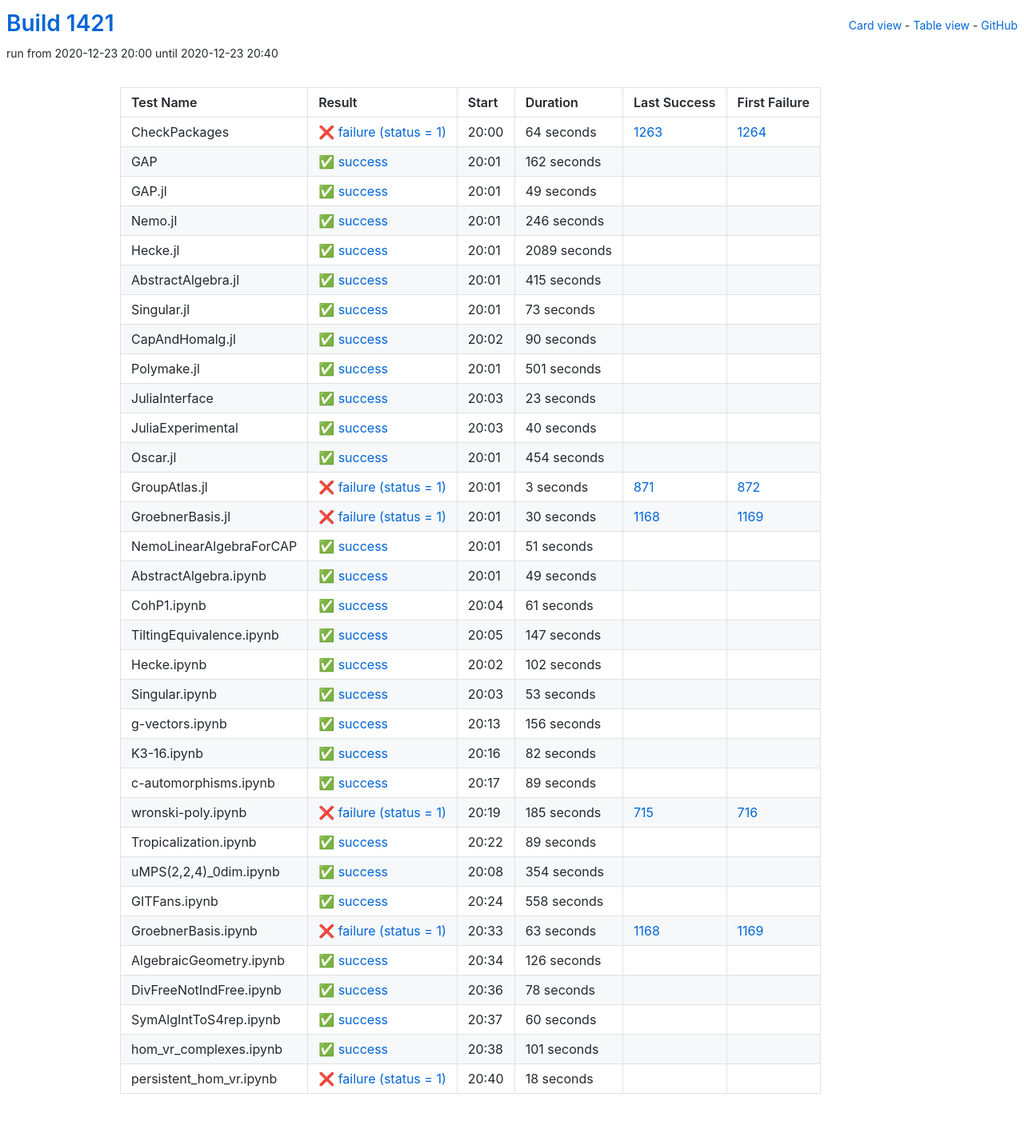
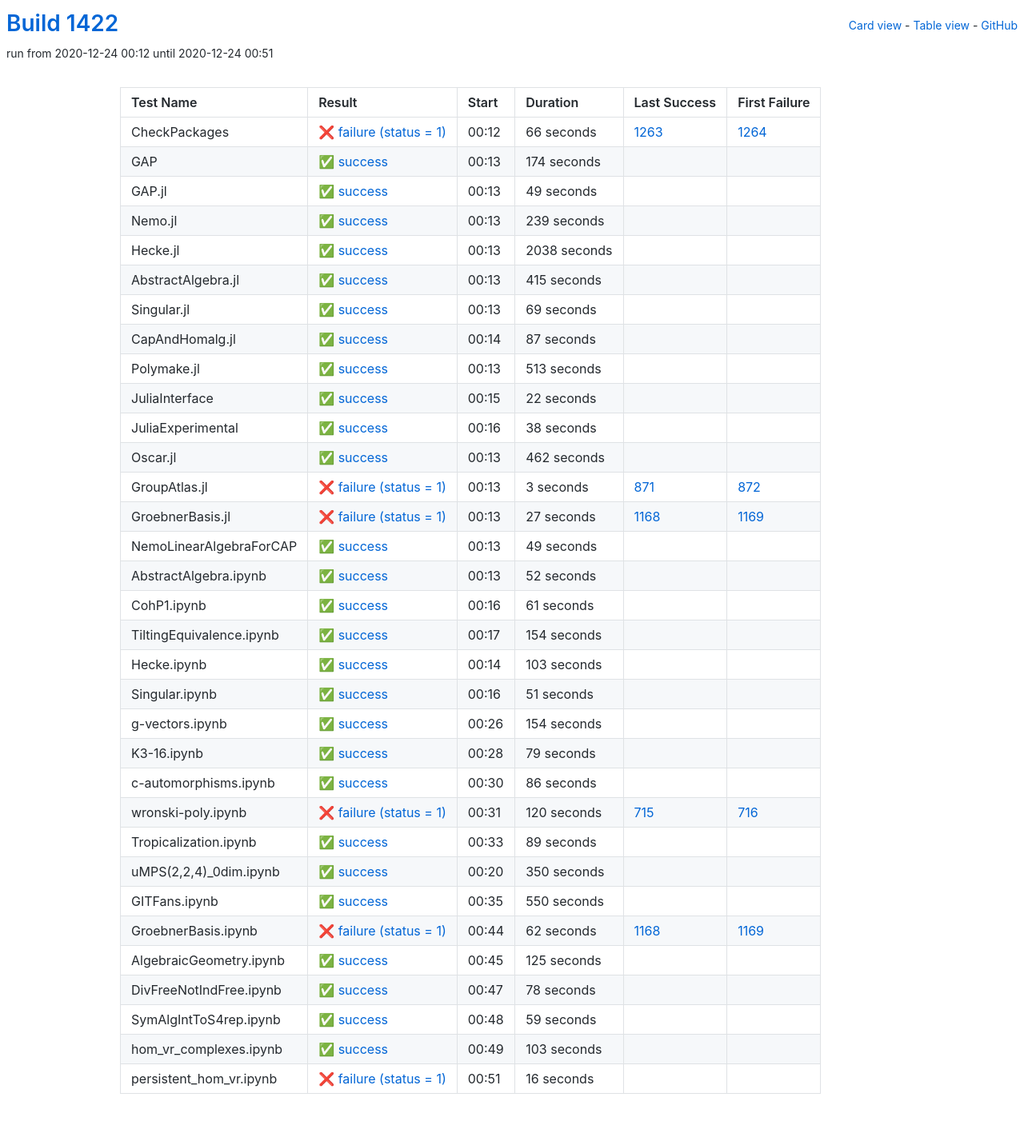
Before and after one commit to oscar-system/oscar-ci-status-stable, a Jekyll site: the page built from table.html, in a window 1280 px wide. Shown: the whole page at 80% size. Built offline with Jekyll 4.4.1, drawn with Linux system fonts in a browser that asks for light colours.

Commit message:
Build #1422

```diff
--- a/_data/ci.yml
+++ b/_data/ci.yml
@@ -1,6 +1,6 @@
 ---
-build: 1421
-build_url: https://oscarci.mathematik.uni-kl.de/job/oscar-stable/1421/
+build: 1422
+build_url: https://oscarci.mathematik.uni-kl.de/job/oscar-stable/1422/
 job: oscar-stable
 organization: oscar-system
 repo: oscar-ci-status-stable
@@ -8,32 +8,32 @@ repourl: https://github.com/oscar-system/oscar-ci-status-stable
 tests:
 - name: CheckPackages
   id: checkpackages
-  log: https://oscarci.mathematik.uni-kl.de/job/oscar-stable/1421/artifact/logs/build-1421/CheckPackages.log
-  start: 2020-12-23 20:00
+  log: https://oscarci.mathematik.uni-kl.de/job/oscar-stable/1422/artifact/logs/build-1422/CheckPackages.log
+  start: 2020-12-24 00:12
   success: false
   exitcode: 1
   status: failure
-  duration: 64
+  duration: 66
   last_success: 1263
   last_success_url: https://oscarci.mathematik.uni-kl.de/job/oscar-stable/1263/
   first_failure: 1264
   first_failure_url: https://oscarci.mathematik.uni-kl.de/job/oscar-stable/1264/
 - name: GAP
   id: gap
-  log: https://oscarci.mathematik.uni-kl.de/job/oscar-stable/1421/artifact/logs/build-1421/GAP.log
-  start: 2020-12-23 20:01
+  log: https://oscarci.mathematik.uni-kl.de/job/oscar-stable/1422/artifact/logs/build-1422/GAP.log
+  start: 2020-12-24 00:13
   success: true
   exitcode: 0
   status: success
-  duration: 162
+  duration: 174
   last_success: false
   last_success_url:
   first_failure: false
   first_failure_url:
 - name: GAP.jl
   id: gap-jl
-  log: https://oscarci.mathematik.uni-kl.de/job/oscar-stable/1421/artifact/logs/build-1421/GAP.jl.log
-  start: 2020-12-23 20:01
+  log: https://oscarci.mathematik.uni-kl.de/job/oscar-stable/1422/artifact/logs/build-1422/GAP.jl.log
+  start: 2020-12-24 00:13
   success: true
   exitcode: 0
   status: success
@@ -44,32 +44,32 @@ tests:
   first_failure_url:
 - name: Nemo.jl
   id: nemo-jl
-  log: https://oscarci.mathematik.uni-kl.de/job/oscar-stable/1421/artifact/logs/build-1421/Nemo.jl.log
-  start: 2020-12-23 20:01
+  log: https://oscarci.mathematik.uni-kl.de/job/oscar-stable/1422/artifact/logs/build-1422/Nemo.jl.log
+  start: 2020-12-24 00:13
   success: true
   exitcode: 0
   status: success
-  duration: 246
+  duration: 239
   last_success: false
   last_success_url:
   first_failure: false
   first_failure_url:
 - name: Hecke.jl
   id: hecke-jl
-  log: https://oscarci.mathematik.uni-kl.de/job/oscar-stable/1421/artifact/logs/build-1421/Hecke.jl.log
-  start: 2020-12-23 20:01
+  log: https://oscarci.mathematik.uni-kl.de/job/oscar-stable/1422/artifact/logs/build-1422/Hecke.jl.log
+  start: 2020-12-24 00:13
   success: true
   exitcode: 0
   status: success
-  duration: 2089
+  duration: 2038
   last_success: false
   last_success_url:
   first_failure: false
   first_failure_url:
 - name: AbstractAlgebra.jl
   id: abstractalgebra-jl
-  log: https://oscarci.mathematik.uni-kl.de/job/oscar-stable/1421/artifact/logs/build-1421/AbstractAlgebra.jl.log
-  start: 2020-12-23 20:01
+  log: https://oscarci.mathematik.uni-kl.de/job/oscar-stable/1422/artifact/logs/build-1422/AbstractAlgebra.jl.log
+  start: 2020-12-24 00:13
   success: true
   exitcode: 0
   status: success
@@ -80,80 +80,80 @@ tests:
   first_failure_url:
 - name: Singular.jl
   id: singular-jl
-  log: https://oscarci.mathematik.uni-kl.de/job/oscar-stable/1421/artifact/logs/build-1421/Singular.jl.log
-  start: 2020-12-23 20:01
+  log: https://oscarci.mathematik.uni-kl.de/job/oscar-stable/1422/artifact/logs/build-1422/Singular.jl.log
+  start: 2020-12-24 00:13
   success: true
   exitcode: 0
   status: success
-  duration: 73
+  duration: 69
   last_success: false
   last_success_url:
   first_failure: false
   first_failure_url:
 - name: CapAndHomalg.jl
   id: capandhomalg-jl
-  log: https://oscarci.mathematik.uni-kl.de/job/oscar-stable/1421/artifact/logs/build-1421/CapAndHomalg.jl.log
-  start: 2020-12-23 20:02
+  log: https://oscarci.mathematik.uni-kl.de/job/oscar-stable/1422/artifact/logs/build-1422/CapAndHomalg.jl.log
+  start: 2020-12-24 00:14
   success: true
   exitcode: 0
   status: success
-  duration: 90
+  duration: 87
   last_success: false
   last_success_url:
   first_failure: false
   first_failure_url:
 - name: Polymake.jl
   id: polymake-jl
-  log: https://oscarci.mathematik.uni-kl.de/job/oscar-stable/1421/artifact/logs/build-1421/Polymake.jl.log
-  start: 2020-12-23 20:01
+  log: https://oscarci.mathematik.uni-kl.de/job/oscar-stable/1422/artifact/logs/build-1422/Polymake.jl.log
+  start: 2020-12-24 00:13
   success: true
   exitcode: 0
   status: success
-  duration: 501
+  duration: 513
   last_success: false
   last_success_url:
   first_failure: false
   first_failure_url:
 - name: JuliaInterface
   id: juliainterface
-  log: https://oscarci.mathematik.uni-kl.de/job/oscar-stable/1421/artifact/logs/build-1421/JuliaInterface.log
-  start: 2020-12-23 20:03
+  log: https://oscarci.mathematik.uni-kl.de/job/oscar-stable/1422/artifact/logs/build-1422/JuliaInterface.log
+  start: 2020-12-24 00:15
   success: true
   exitcode: 0
   status: success
-  duration: 23
+  duration: 22
   last_success: false
   last_success_url:
   first_failure: false
   first_failure_url:
 - name: JuliaExperimental
   id: juliaexperimental
-  log: https://oscarci.mathematik.uni-kl.de/job/oscar-stable/1421/artifact/logs/build-1421/JuliaExperimental.log
-  start: 2020-12-23 20:03
+  log: https://oscarci.mathematik.uni-kl.de/job/oscar-stable/1422/artifact/logs/build-1422/JuliaExperimental.log
+  start: 2020-12-24 00:16
   success: true
   exitcode: 0
   status: success
-  duration: 40
+  duration: 38
   last_success: false
   last_success_url:
   first_failure: false
   first_failure_url:
 - name: Oscar.jl
   id: oscar-jl
-  log: https://oscarci.mathematik.uni-kl.de/job/oscar-stable/1421/artifact/logs/build-1421/Oscar.jl.log
-  start: 2020-12-23 20:01
+  log: https://oscarci.mathematik.uni-kl.de/job/oscar-stable/1422/artifact/logs/build-1422/Oscar.jl.log
+  start: 2020-12-24 00:13
   success: true
   exitcode: 0
   status: success
-  duration: 454
+  duration: 462
   last_success: false
   last_success_url:
   first_failure: false
   first_failure_url:
 - name: GroupAtlas.jl
   id: groupatlas-jl
-  log: https://oscarci.mathematik.uni-kl.de/job/oscar-stable/1421/artifact/logs/build-1421/GroupAtlas.jl.log
-  start: 2020-12-23 20:01
+  log: https://oscarci.mathematik.uni-kl.de/job/oscar-stable/1422/artifact/logs/build-1422/GroupAtlas.jl.log
+  start: 2020-12-24 00:13
   success: false
   exitcode: 1
   status: failure
@@ -164,32 +164,20 @@ tests:
   first_failure_url: https://oscarci.mathematik.uni-kl.de/job/oscar-stable/872/
 - name: GroebnerBasis.jl
   id: groebnerbasis-jl
-  log: https://oscarci.mathematik.uni-kl.de/job/oscar-stable/1421/artifact/logs/build-1421/GroebnerBasis.jl.log
-  start: 2020-12-23 20:01
+  log: https://oscarci.mathematik.uni-kl.de/job/oscar-stable/1422/artifact/logs/build-1422/GroebnerBasis.jl.log
+  start: 2020-12-24 00:13
   success: false
   exitcode: 1
   status: failure
-  duration: 30
+  duration: 27
   last_success: 1168
   last_success_url: https://oscarci.mathematik.uni-kl.de/job/oscar-stable/1168/
   first_failure: 1169
   first_failure_url: https://oscarci.mathematik.uni-kl.de/job/oscar-stable/1169/
 - name: NemoLinearAlgebraForCAP
   id: nemolinearalgebraforcap
-  log: https://oscarci.mathematik.uni-kl.de/job/oscar-stable/1421/artifact/logs/build-1421/NemoLinearAlgebraForCAP.log
-  start: 2020-12-23 20:01
-  success: true
-  exitcode: 0
-  status: success
-  duration: 51
-  last_success: false
-  last_success_url:
-  first_failure: false
-  first_failure_url:
-- name: AbstractAlgebra.ipynb
-  id: abstractalgebra-ipynb
-  log: https://oscarci.mathematik.uni-kl.de/job/oscar-stable/1421/artifact/logs/build-1421/AbstractAlgebra.ipynb.log
-  start: 2020-12-23 20:01
+  log: https://oscarci.mathematik.uni-kl.de/job/oscar-stable/1422/artifact/logs/build-1422/NemoLinearAlgebraForCAP.log
+  start: 2020-12-24 00:13
   success: true
   exitcode: 0
   status: success
@@ -198,10 +186,22 @@ tests:
   last_success_url:
   first_failure: false
   first_failure_url:
+- name: AbstractAlgebra.ipynb
+  id: abstractalgebra-ipynb
+  log: https://oscarci.mathematik.uni-kl.de/job/oscar-stable/1422/artifact/logs/build-1422/AbstractAlgebra.ipynb.log
+  start: 2020-12-24 00:13
+  success: true
+  exitcode: 0
+  status: success
+  duration: 52
+  last_success: false
+  last_success_url:
+  first_failure: false
+  first_failure_url:
 - name: CohP1.ipynb
   id: cohp1-ipynb
-  log: https://oscarci.mathematik.uni-kl.de/job/oscar-stable/1421/artifact/logs/build-1421/CohP1.ipynb.log
-  start: 2020-12-23 20:04
+  log: https://oscarci.mathematik.uni-kl.de/job/oscar-stable/1422/artifact/logs/build-1422/CohP1.ipynb.log
+  start: 2020-12-24 00:16
   success: true
   exitcode: 0
   status: success
@@ -212,92 +212,92 @@ tests:
   first_failure_url:
 - name: TiltingEquivalence.ipynb
   id: tiltingequivalence-ipynb
-  log: https://oscarci.mathematik.uni-kl.de/job/oscar-stable/1421/artifact/logs/build-1421/TiltingEquivalence.ipynb.log
-  start: 2020-12-23 20:05
+  log: https://oscarci.mathematik.uni-kl.de/job/oscar-stable/1422/artifact/logs/build-1422/TiltingEquivalence.ipynb.log
+  start: 2020-12-24 00:17
   success: true
   exitcode: 0
   status: success
-  duration: 147
+  duration: 154
   last_success: false
   last_success_url:
   first_failure: false
   first_failure_url:
 - name: Hecke.ipynb
   id: hecke-ipynb
-  log: https://oscarci.mathematik.uni-kl.de/job/oscar-stable/1421/artifact/logs/build-1421/Hecke.ipynb.log
-  start: 2020-12-23 20:02
+  log: https://oscarci.mathematik.uni-kl.de/job/oscar-stable/1422/artifact/logs/build-1422/Hecke.ipynb.log
+  start: 2020-12-24 00:14
   success: true
   exitcode: 0
   status: success
-  duration: 102
+  duration: 103
   last_success: false
   last_success_url:
   first_failure: false
   first_failure_url:
 - name: Singular.ipynb
   id: singular-ipynb
-  log: https://oscarci.mathematik.uni-kl.de/job/oscar-stable/1421/artifact/logs/build-1421/Singular.ipynb.log
-  start: 2020-12-23 20:03
+  log: https://oscarci.mathematik.uni-kl.de/job/oscar-stable/1422/artifact/logs/build-1422/Singular.ipynb.log
+  start: 2020-12-24 00:16
   success: true
   exitcode: 0
   status: success
-  duration: 53
+  duration: 51
   last_success: false
   last_success_url:
   first_failure: false
   first_failure_url:
 - name: g-vectors.ipynb
   id: g-vectors-ipynb
-  log: https://oscarci.mathematik.uni-kl.de/job/oscar-stable/1421/artifact/logs/build-1421/g-vectors.ipynb.log
-  start: 2020-12-23 20:13
+  log: https://oscarci.mathematik.uni-kl.de/job/oscar-stable/1422/artifact/logs/build-1422/g-vectors.ipynb.log
+  start: 2020-12-24 00:26
   success: true
   exitcode: 0
   status: success
-  duration: 156
+  duration: 154
   last_success: false
   last_success_url:
   first_failure: false
   first_failure_url:
 - name: K3-16.ipynb
   id: k3-16-ipynb
-  log: https://oscarci.mathematik.uni-kl.de/job/oscar-stable/1421/artifact/logs/build-1421/K3-16.ipynb.log
-  start: 2020-12-23 20:16
+  log: https://oscarci.mathematik.uni-kl.de/job/oscar-stable/1422/artifact/logs/build-1422/K3-16.ipynb.log
+  start: 2020-12-24 00:28
   success: true
   exitcode: 0
   status: success
-  duration: 82
+  duration: 79
   last_success: false
   last_success_url:
   first_failure: false
   first_failure_url:
 - name: c-automorphisms.ipynb
   id: c-automorphisms-ipynb
-  log: https://oscarci.mathematik.uni-kl.de/job/oscar-stable/1421/artifact/logs/build-1421/c-automorphisms.ipynb.log
-  start: 2020-12-23 20:17
+  log: https://oscarci.mathematik.uni-kl.de/job/oscar-stable/1422/artifact/logs/build-1422/c-automorphisms.ipynb.log
+  start: 2020-12-24 00:30
   success: true
   exitcode: 0
   status: success
-  duration: 89
+  duration: 86
   last_success: false
   last_success_url:
   first_failure: false
   first_failure_url:
 - name: wronski-poly.ipynb
   id: wronski-poly-ipynb
-  log: https://oscarci.mathematik.uni-kl.de/job/oscar-stable/1421/artifact/logs/build-1421/wronski-poly.ipynb.log
-  start: 2020-12-23 20:19
+  log: https://oscarci.mathematik.uni-kl.de/job/oscar-stable/1422/artifact/logs/build-1422/wronski-poly.ipynb.log
+  start: 2020-12-24 00:31
   success: false
   exitcode: 1
   status: failure
-  duration: 185
+  duration: 120
   last_success: 715
   last_success_url: https://oscarci.mathematik.uni-kl.de/job/oscar-stable/715/
   first_failure: 716
   first_failure_url: https://oscarci.mathematik.uni-kl.de/job/oscar-stable/716/
 - name: Tropicalization.ipynb
   id: tropicalization-ipynb
-  log: https://oscarci.mathematik.uni-kl.de/job/oscar-stable/1421/artifact/logs/build-1421/Tropicalization.ipynb.log
-  start: 2020-12-23 20:22
+  log: https://oscarci.mathematik.uni-kl.de/job/oscar-stable/1422/artifact/logs/build-1422/Tropicalization.ipynb.log
+  start: 2020-12-24 00:33
   success: true
   exitcode: 0
   status: success
@@ -308,56 +308,56 @@ tests:
   first_failure_url:
 - name: uMPS(2,2,4)_0dim.ipynb
   id: umps-2-2-4-0dim-ipynb
-  log: https://oscarci.mathematik.uni-kl.de/job/oscar-stable/1421/artifact/logs/build-1421/uMPS-2-2-4-_0dim.ipynb.log
-  start: 2020-12-23 20:08
+  log: https://oscarci.mathematik.uni-kl.de/job/oscar-stable/1422/artifact/logs/build-1422/uMPS-2-2-4-_0dim.ipynb.log
+  start: 2020-12-24 00:20
   success: true
   exitcode: 0
   status: success
-  duration: 354
+  duration: 350
   last_success: false
   last_success_url:
   first_failure: false
   first_failure_url:
 - name: GITFans.ipynb
   id: gitfans-ipynb
-  log: https://oscarci.mathematik.uni-kl.de/job/oscar-stable/1421/artifact/logs/build-1421/GITFans.ipynb.log
-  start: 2020-12-23 20:24
+  log: https://oscarci.mathematik.uni-kl.de/job/oscar-stable/1422/artifact/logs/build-1422/GITFans.ipynb.log
+  start: 2020-12-24 00:35
   success: true
   exitcode: 0
   status: success
-  duration: 558
+  duration: 550
   last_success: false
   last_success_url:
   first_failure: false
   first_failure_url:
 - name: GroebnerBasis.ipynb
   id: groebnerbasis-ipynb
-  log: https://oscarci.mathematik.uni-kl.de/job/oscar-stable/1421/artifact/logs/build-1421/GroebnerBasis.ipynb.log
-  start: 2020-12-23 20:33
+  log: https://oscarci.mathematik.uni-kl.de/job/oscar-stable/1422/artifact/logs/build-1422/GroebnerBasis.ipynb.log
+  start: 2020-12-24 00:44
   success: false
   exitcode: 1
   status: failure
-  duration: 63
+  duration: 62
   last_success: 1168
   last_success_url: https://oscarci.mathematik.uni-kl.de/job/oscar-stable/1168/
   first_failure: 1169
   first_failure_url: https://oscarci.mathematik.uni-kl.de/job/oscar-stable/1169/
 - name: AlgebraicGeometry.ipynb
   id: algebraicgeometry-ipynb
-  log: https://oscarci.mathematik.uni-kl.de/job/oscar-stable/1421/artifact/logs/build-1421/AlgebraicGeometry.ipynb.log
-  start: 2020-12-23 20:34
+  log: https://oscarci.mathematik.uni-kl.de/job/oscar-stable/1422/artifact/logs/build-1422/AlgebraicGeometry.ipynb.log
+  start: 2020-12-24 00:45
   success: true
   exitcode: 0
   status: success
-  duration: 126
+  duration: 125
   last_success: false
   last_success_url:
   first_failure: false
   first_failure_url:
 - name: DivFreeNotIndFree.ipynb
   id: divfreenotindfree-ipynb
-  log: https://oscarci.mathematik.uni-kl.de/job/oscar-stable/1421/artifact/logs/build-1421/DivFreeNotIndFree.ipynb.log
-  start: 2020-12-23 20:36
+  log: https://oscarci.mathematik.uni-kl.de/job/oscar-stable/1422/artifact/logs/build-1422/DivFreeNotIndFree.ipynb.log
+  start: 2020-12-24 00:47
   success: true
   exitcode: 0
   status: success
@@ -368,36 +368,36 @@ tests:
   first_failure_url:
 - name: SymAlgIntToS4rep.ipynb
   id: symalginttos4rep-ipynb
-  log: https://oscarci.mathematik.uni-kl.de/job/oscar-stable/1421/artifact/logs/build-1421/SymAlgIntToS4rep.ipynb.log
-  start: 2020-12-23 20:37
+  log: https://oscarci.mathematik.uni-kl.de/job/oscar-stable/1422/artifact/logs/build-1422/SymAlgIntToS4rep.ipynb.log
+  start: 2020-12-24 00:48
   success: true
   exitcode: 0
   status: success
-  duration: 60
+  duration: 59
   last_success: false
   last_success_url:
   first_failure: false
   first_failure_url:
 - name: hom_vr_complexes.ipynb
   id: hom-vr-complexes-ipynb
-  log: https://oscarci.mathematik.uni-kl.de/job/oscar-stable/1421/artifact/logs/build-1421/hom_vr_complexes.ipynb.log
-  start: 2020-12-23 20:38
+  log: https://oscarci.mathematik.uni-kl.de/job/oscar-stable/1422/artifact/logs/build-1422/hom_vr_complexes.ipynb.log
+  start: 2020-12-24 00:49
   success: true
   exitcode: 0
   status: success
-  duration: 101
+  duration: 103
   last_success: false
   last_success_url:
   first_failure: false
   first_failure_url:
 - name: persistent_hom_vr.ipynb
   id: persistent-hom-vr-ipynb
-  log: https://oscarci.mathematik.uni-kl.de/job/oscar-stable/1421/artifact/logs/build-1421/persistent_hom_vr.ipynb.log
-  start: 2020-12-23 20:40
+  log: https://oscarci.mathematik.uni-kl.de/job/oscar-stable/1422/artifact/logs/build-1422/persistent_hom_vr.ipynb.log
+  start: 2020-12-24 00:51
   success: false
   exitcode: 1
   status: failure
-  duration: 18
+  duration: 16
   last_success: false
   last_success_url:
   first_failure: false
```
Also changed, not shown: README.md.
